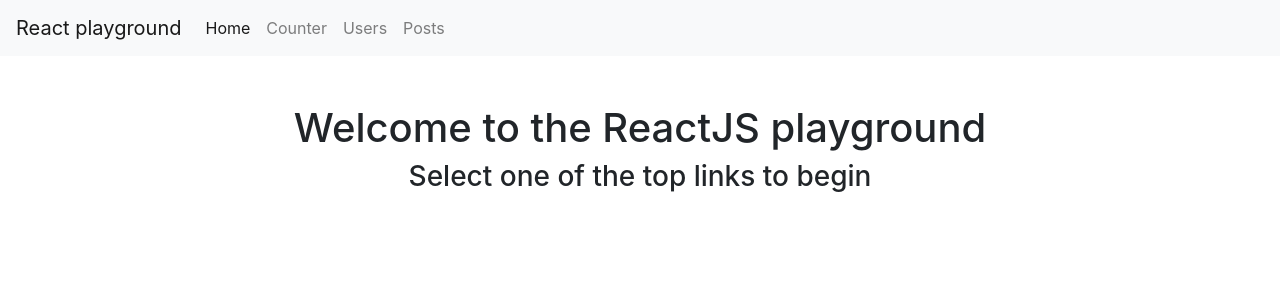
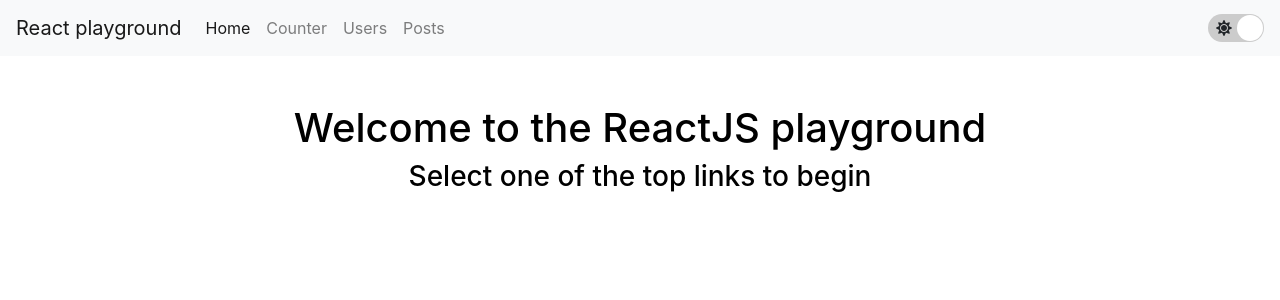
Before and after one commit to lmoustak/react-typescript, a React (Create React App) app: page / in a window 1280 px wide. Shown: the top 300 px of the page. Built offline with nearby package versions, Linux system fonts and the light colour scheme.

Commit message:
Styling attempt

```diff
--- a/package.json
+++ b/package.json
@@ -6,6 +6,7 @@
     "@ag-grid-community/all-modules": "^22.1.1",
     "@ag-grid-community/react": "^22.1.2",
     "@fortawesome/fontawesome-svg-core": "^1.2.27",
+    "@fortawesome/free-regular-svg-icons": "^5.12.1",
     "@fortawesome/free-solid-svg-icons": "^5.12.1",
     "@fortawesome/react-fontawesome": "^0.1.8",
     "@types/classnames": "^2.2.9",
@@ -32,6 +33,7 @@
     "react-select": "^3.0.8",
     "react-sortable-hoc": "^1.11.0",
     "react-spring": "^8.0.27",
+    "react-switch": "^5.0.1",
     "styled-components": "^5.0.1",
     "typescript": "^3.8.3"
   },
--- a/src/App.tsx
+++ b/src/App.tsx
@@ -8,7 +8,9 @@ import {
 } from 'react-router-dom';
 import ReactMarkdown from 'react-markdown';
 import { Row, Col, Navbar, Nav, Container } from "react-bootstrap";
-import { useTrail, useTransition, animated } from "react-spring";
+import { useSpring, useTrail, useTransition, animated } from "react-spring";
+import ToggleSwitch from "react-switch";
+import { FontAwesomeIcon } from "@fortawesome/react-fontawesome";
 
 import './App.css';
 import './styles.css';
@@ -27,6 +29,8 @@ const AnimatedPages: React.FC = () => {
   const [currentPage, setCurrentPage] = useState("");
   const previousPage = usePrevious(currentPage);
   const location = useLocation();
+
+  const [light, setLight] = useState(true);
 
   useEffect(() => {
     setCurrentPage(location.pathname);
@@ -53,6 +57,8 @@ const AnimatedPages: React.FC = () => {
     from: { opacity: 0, transform: "translateX(50px)" }
   });
 
+  const pageProps = useSpring({ backgroundColor: light ? "#fff" : "#000", color: light ? "#000" : "#fff" });
+
 
   const markdown =
     `# Welcome to the ReactJS playground
@@ -68,7 +74,7 @@ const AnimatedPages: React.FC = () => {
 
   return (
     <div>
-      <Navbar bg="light" expand="sm">
+      <Navbar variant={light ? "light" : "dark"} bg={light ? "light" : "dark"} expand="sm">
         <Navbar.Brand>React playground</Navbar.Brand>
         <Nav className="mr-auto">
           {navbarTrail.map(
@@ -80,56 +86,54 @@ const AnimatedPages: React.FC = () => {
               </animated.div>
             )
           )}
-          {/* <Nav.Item>
-            <NavLink className="nav-link" to="/" exact>Home</NavLink>
-          </Nav.Item>
-          <Nav.Item>
-            <NavLink className="nav-link" to="/counter">Counter</NavLink>
-          </Nav.Item>
-          <Nav.Item>
-            <NavLink className="nav-link" to="/users">Users</NavLink>
-          </Nav.Item>
-          <Nav.Item>
-            <NavLink className="nav-link" to="/posts">Posts</NavLink>
-          </Nav.Item> */}
+        </Nav>
+        <Nav>
+          <ToggleSwitch
+            checked={light}
+            onChange={() => setLight(light => !light)}
+            offColor="#000"
+            onColor="#CCC"
+            uncheckedIcon={<div style={{color: "white", position: "relative", left: "5px", top: "2px"}}><FontAwesomeIcon icon={["far", "moon"]} /></div>}
+            checkedIcon={<div style={{position: "relative", left: "8px", top: "2px"}}><FontAwesomeIcon icon="sun" /></div>}
+          />
         </Nav>
       </Navbar>
 
       {/* A <Switch> looks through its children <Route>s and
           renders the first one that matches the current URL. */}
-      <Container className="text-center">
+      <Container fluid className="text-center">
         {transitions.map(({ item, props, key }) => (
-          <animated.div key={key} style={props}>
+          <animated.div key={key} style={{...props, height: "calc(100vh - 56px)" }}>
             <Switch location={item}>
               <Route exact path="/">
-                <div className="page">
+                <animated.div className="page" style={{ ...pageProps, height: "100%" }}>
                   {startScreen}
-                </div>
+                </animated.div>
               </Route>
               <Route path="/counter">
-                <div className="page">
+                <animated.div className="page" style={{ ...pageProps, height: "100%" }}>
                   <Counter />
-                </div>
+                </animated.div>
               </Route>
               <Route path="/users">
-                <div className="page">
+                <animated.div className="page" style={{ ...pageProps, height: "100%" }}>
                   <FetchUsers />
-                </div>
+                </animated.div>
               </Route>
               <Route path="/posts">
-                <div className="page">
+                <animated.div className="page" style={{ ...pageProps, height: "100%" }}>
                   <Posts />
-                </div>
+                </animated.div>
               </Route>
               <Route path="*">
-                <div className="page">
+                <animated.div className="page" style={{ ...pageProps, height: "100%" }}>
                   <Row className="mt-5">
                     <Col xs>
                       <h1>404</h1>
                       <h4>Page not found</h4>
                     </Col>
                   </Row>
-                </div>
+                </animated.div>
               </Route>
             </Switch>
           </animated.div>
--- a/src/index.tsx
+++ b/src/index.tsx
@@ -8,8 +8,9 @@ import App from './App';
 import * as serviceWorker from './serviceWorker';
 import { library } from '@fortawesome/fontawesome-svg-core';
 import { fas } from '@fortawesome/free-solid-svg-icons';
+import { far } from '@fortawesome/free-regular-svg-icons';
 
-library.add(fas);
+library.add(fas, far);
 
 ReactDOM.render(<App />, document.getElementById('root'));
 
```
Also changed, not shown: 1 other file (tests, documents, lock files or other folders). Lines whose indentation alone changed are shown as unchanged.
